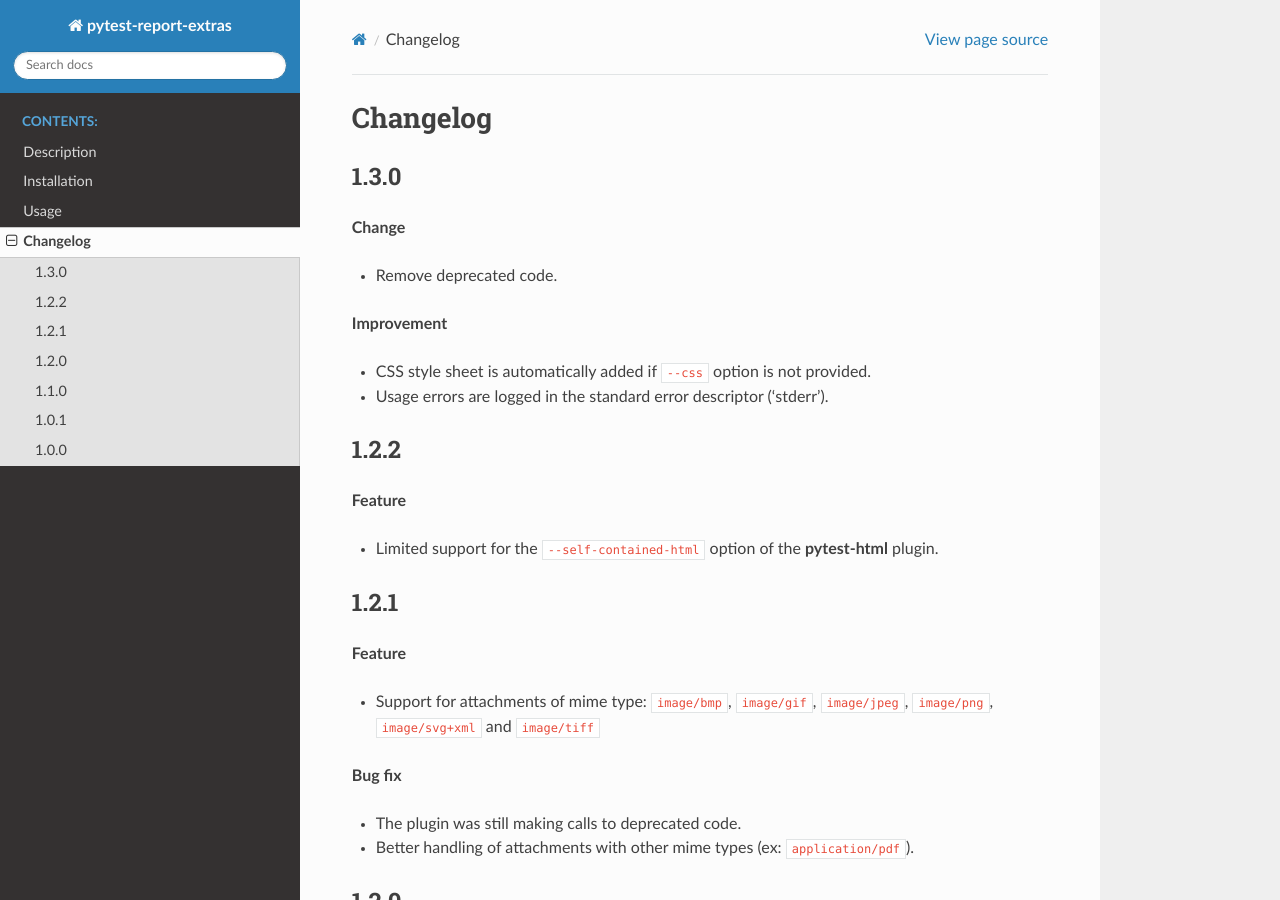
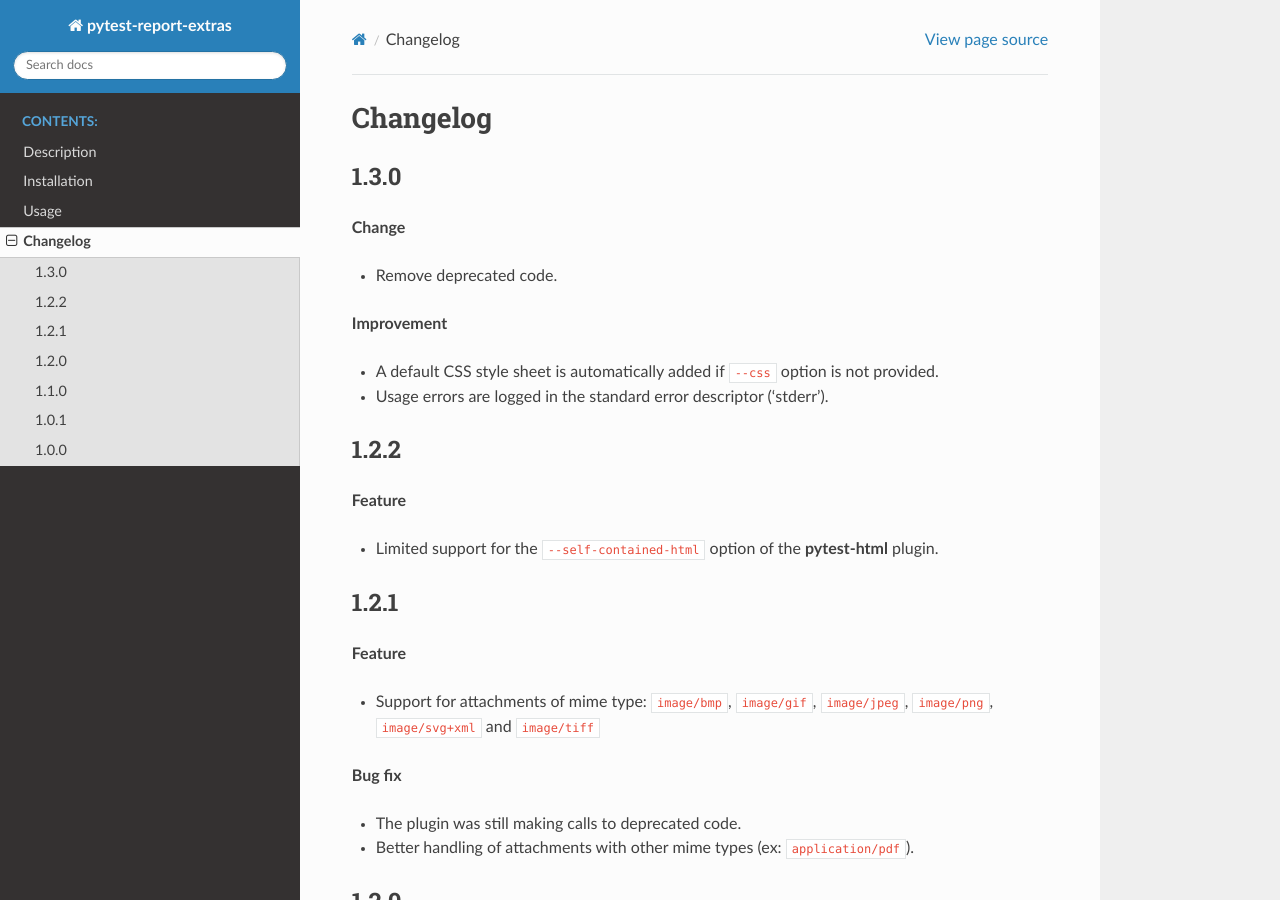
Before and after one commit to harmin-parra/pytest-report-extras, a Sphinx documentation site: the page built from docs/changelog.rst, in a window 1280 px wide and 900 px high. Built offline with Sphinx 7.4.7 and the Read the Docs theme 3.1.0, drawn with Linux system fonts in a browser that asks for light colours.

Commit message:
update docs

```diff
--- a/docs/changelog.rst
+++ b/docs/changelog.rst
@@ -12,7 +12,7 @@
 
 **Improvement**
 
-* CSS style sheet is automatically added if ``--css`` option is not provided.
+* A default CSS style sheet is automatically added if ``--css`` option is not provided.
 * Usage errors are logged in the standard error descriptor ('stderr').
 
 
```
